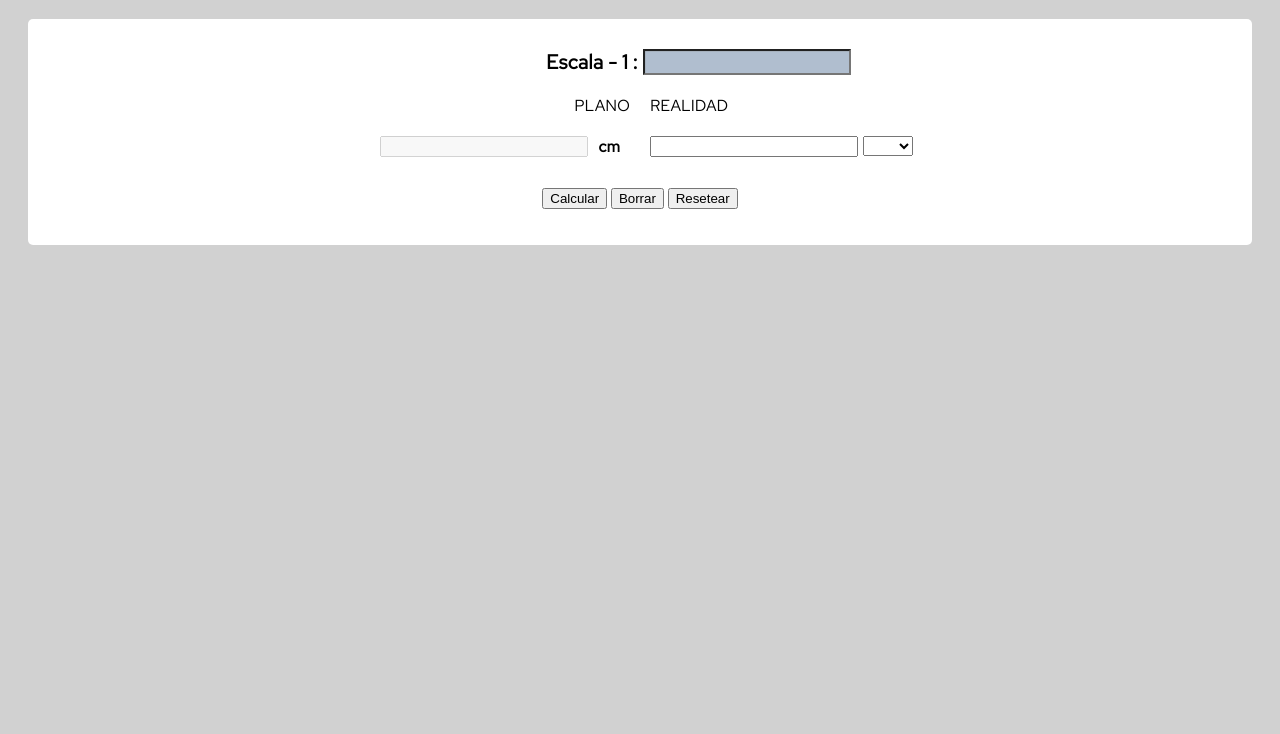
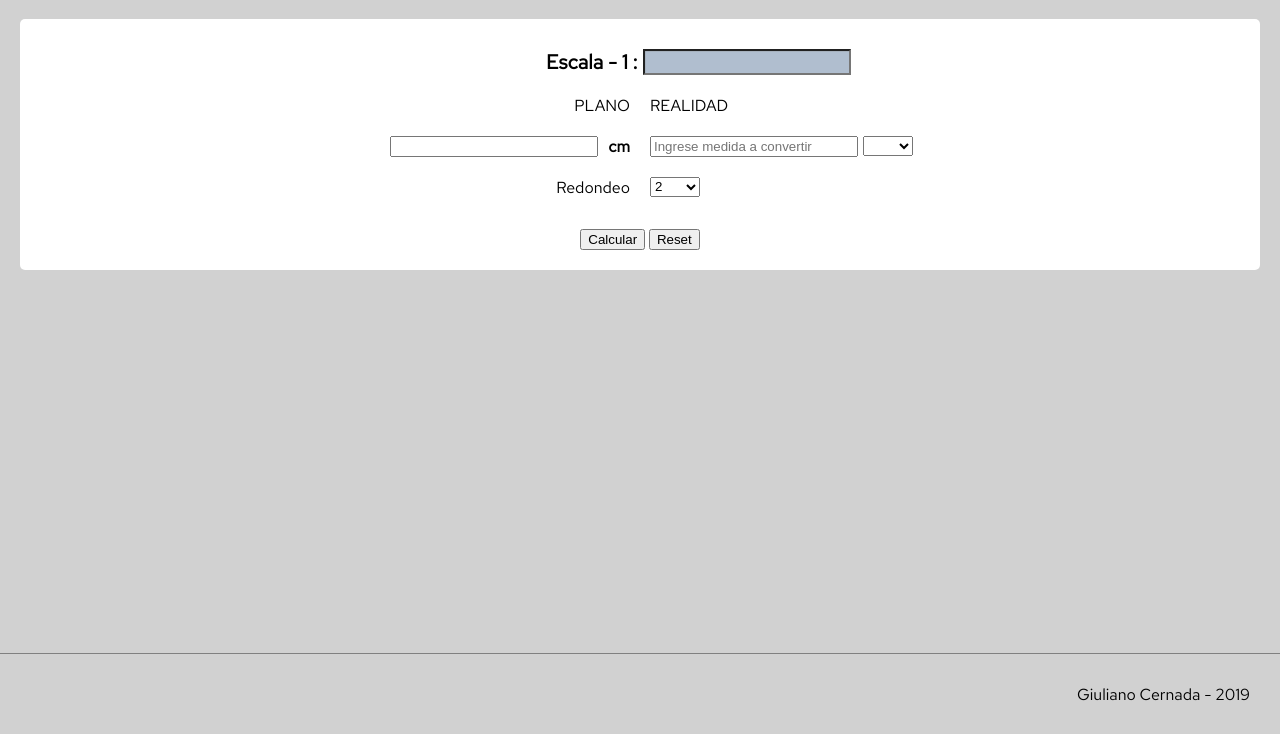
Before and after one commit to giulianocernada/ScaleConverter, a plain HTML site: page index.html in a window 1280 px wide. Both pictures are taken after a click on the button "Calcular". Shown: the part 67-801 px from the top of the page. Drawn offline with Linux system fonts and the light colour scheme.

Commit message:
Ready. Working properly

```diff
--- a/index.html
+++ b/index.html
@@ -10,7 +10,7 @@
 <body>
 	<h1 id="title">Conversor de escala</h1>
 	<div id="main">
-  		<form id="survey-form">
+  		<form id="my-form">
   			<div class="row">
     			<div class="special-label">
     				<label id="name-label">Escala - 1 : </label>
@@ -29,29 +29,47 @@
     		</div>
     		<div class="row">
     			<div class="left-column">
-    				<input id='result-number' class="input-field" disabled type="number">
+    				<input id='result-number' class="input-field" readonly type="number">
     				<p class="unit">cm</p>
     			</div>
     			<div class="right-column">
-    				<input id='measure-number' class="input-field" type="number" min="0" max="999">
-    				<select id="selector">
+    				<input id='measure-number' class="input-field" type="number" min="0" max="999" required placeholder="Ingrese medida a convertir">
+    				<select id="selector" required>
                         <option disabled selected value></option>
                         <option value="m">m</option>
                         <option value="cm">cm</option>
                     </select>
     			</div>
     		</div>
+            <div class="row">
+                <div class="left-column">
+                    <label>Redondeo</label>
+                </div>
+                <div class="right-column">
+                    <select id='redondeo'>
+                        <option value="1">1</option>
+                        <option selected='selected' value="2">2</option>
+                        <option value="3">3</option>
+                        <option value="4">4</option>
+                        <option value="5">5</option>
+                    </select>
+                </div>
+            </div>
     		<div class="row-buttons">
     			<input type='button' id='calc' value="Calcular" onclick="Converted()">
-    			<input type="submit" value="Borrar">
-    			<input type="submit" value="Resetear">
+    			<input type="submit" value="Reset" onclick="Reset()">
     		</div>
-            <p id="demo"></p>
+
 
 <!-- BUTTON -->
 
 		</form>
 	</div>
+    <footer id="footer">
+                <div id="footer-content">
+                    <p class="footer-text">Giuliano Cernada - 2019</p>
+                </div>
+            </footer>
     <script type="text/javascript" src="script.js"></script>
 </body>
 </html>
--- a/script.js
+++ b/script.js
@@ -1,11 +1,26 @@
-let scale = document.getElementById('scalenumber');
-let result = document.getElementById('result-number');
-let measure = document.getElementById('measure-number').value;
-let unit = document.getElementById('selector');
-let calculate = document.getElementById('calc');
+function Converted() {
+	let scale = document.getElementById('scalenumber').value;
+	let measure = document.getElementById('measure-number').value;
+	let result = document.getElementById('result-number');
+	let unit = document.getElementById('selector').value;
+	let digitos = document.getElementById('redondeo').value;
+	let calcResult = '';
+	if(unit === 'm'){
+		calcResult = ((100/scale) * measure).toFixed(digitos);
+	} else if (unit === 'cm'){
+		calcResult = ((100/scale) * (measure/100)).toFixed(digitos);
+	}
+	result.value = calcResult;
+}
 
-function Converted() {
-	console.log(scale.value);
+function Reset() {
+	document.getElementById('my-form').reset();
 }
 
 // calc.addEventListener('click', Converted)
+
+//1 en 100
+//1m --- 1cm
+
+//1 en 50
+//1m --- 2cm
--- a/style.css
+++ b/style.css
@@ -2,6 +2,7 @@ body {
 	background-color: #D1D1D1;
 	font-family: 'Red Hat Text';
 	text-align: center;
+	margin: 0;
 }
 
 #main {
@@ -63,7 +64,7 @@ form {
 }
 
 .unit {
-	padding: 0 10px;
+	padding: 0 0 0 10px;
 	margin: 0;
 	font-weight: bold;
 }
@@ -79,6 +80,33 @@ form {
 	width: 50px;
 }
 
+#redondeo {
+	height: 20px;
+	width: 50px;
+}
+
 .row-buttons {
 	padding-top: 20px;
 }
+
+#footer {
+	height: 10vh;
+	width: 100%;
+	position: absolute;
+	bottom: 0;
+}
+
+#footer-content {
+	border-top: 1px solid gray;
+	width: 100%;
+	height: 100%;
+	display: flex;
+	justify-content: flex-end;
+	align-items: center;
+}
+
+.footer-text {
+	font-size: 16px;
+	color: #000000;
+	padding-right: 30px;
+}
```
